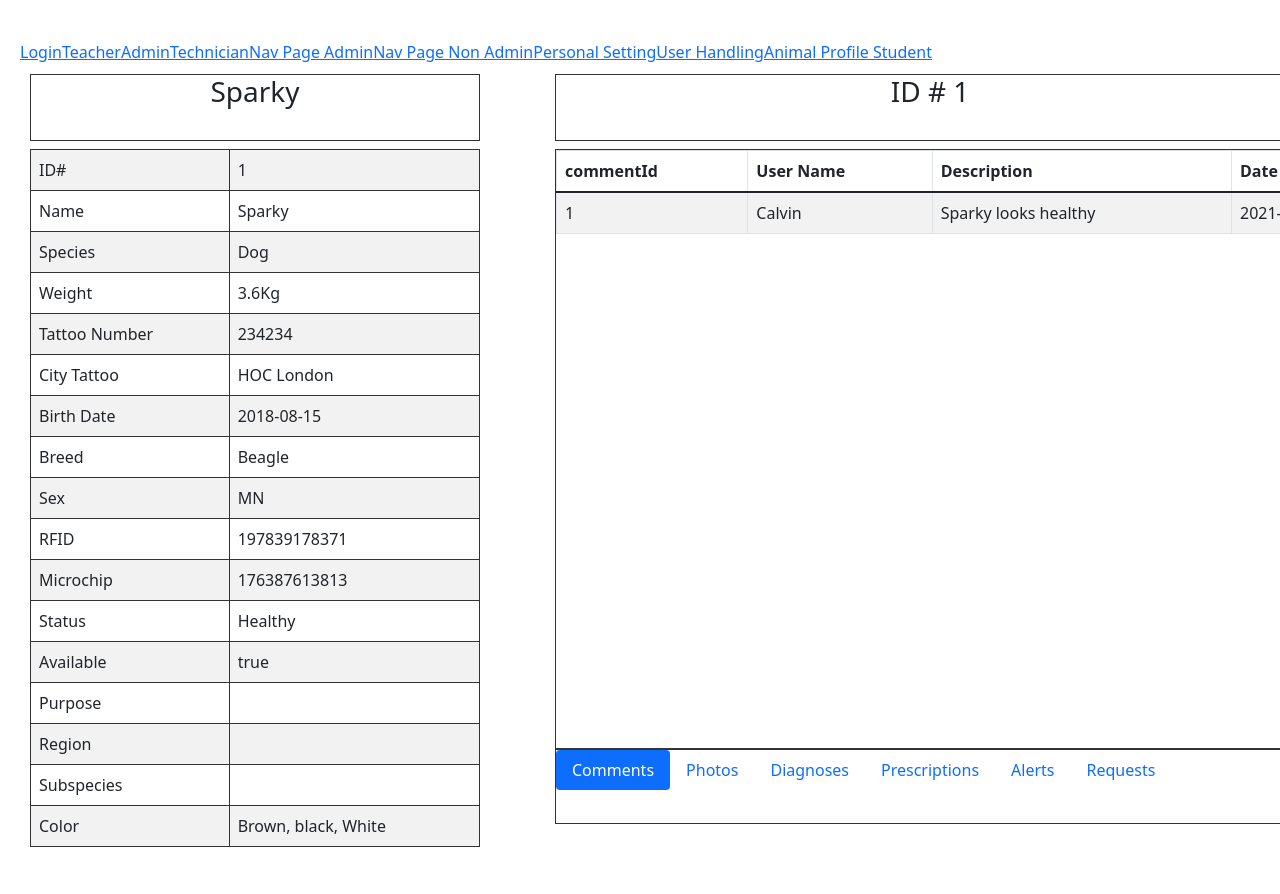
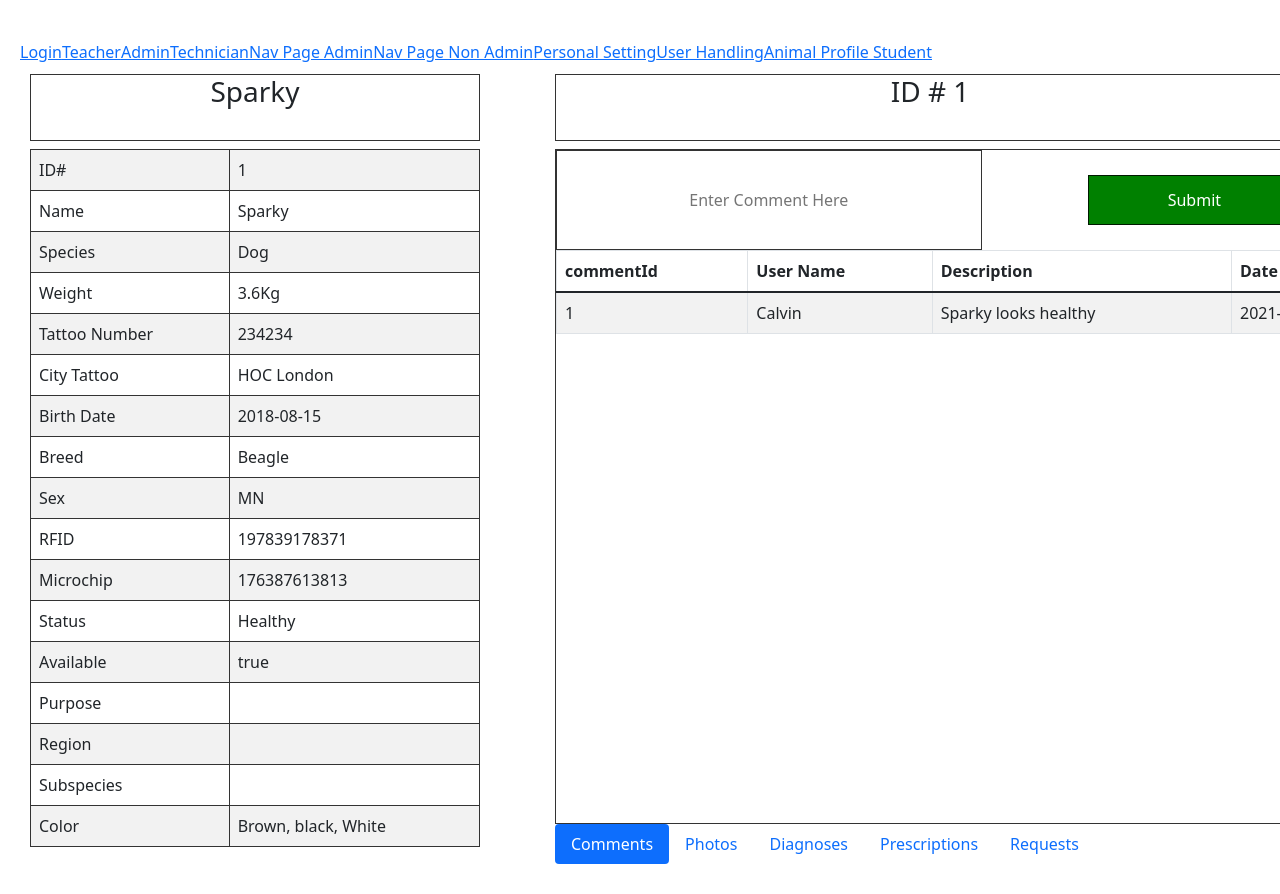
Before and after one commit to Nic-LAmarca/u-of-c-vet-med-app, a React (Create React App) app in the folder api607/src/main/ui/: page /animalprofilestudent in a window 1280 px wide. Shown: the top 894 px of the page. Before the commit the page ends 854 px from the top, so only its background shows below. Built offline with nearby package versions, Linux system fonts and the light colour scheme.

Commit message:
Front end for Student Animal Profile Screen.

```diff
--- a/api607/src/main/ui/src/AnimalProfileStudent.css
+++ b/api607/src/main/ui/src/AnimalProfileStudent.css
@@ -65,17 +65,64 @@
     border: 1px solid rgba(0, 0, 0, 0.8);
     text-align: justify;
     grid-column: 8/ span 10;
-    grid-row: 2/ span 8;
+    grid-row: 2/ span 9;
 
   }
 /*result Area toggles*/
   .AnimalP-grid-item7 {
+    display: inline-block;
+    border: none;
+
+    text-align: center;
+    grid-column: 8/span 10;
+    grid-row: 11;
+
+  }
+  .AnimalP-comment-item1{
+    height: 100px;
+    width: 50%;
     border: 1px solid rgba(0, 0, 0, 0.8);
     text-align: center;
-    grid-column: 8/span 10;
-    grid-row: 10;
+  }
 
-  }
+    .AnimalP-submit-item1{
+      height: 50px;
+      width: 25%;
+      float: center;
+      margin: 0 12.5%;
+      border: 1px solid rgba(0, 0, 0, 0.8);
+      text-align: center;
+      background: green;
+      color: white;
+    }
+
+    .AnimalP-photo-item1{
+      display: inline-block;
+      border: 1px solid rgba(0, 0, 0, 0.8);
+      text-align: center;
+      margin: 1% 1%;
+      width: 300px;
+      height: 300px;
+    }
+    .AnimalP-photo-item2{
+      display: inline-block;
+      border: 1px solid rgba(0, 0, 0, 0.8);
+      text-align: center;
+      margin: 1% 1%;
+      width: 300px;
+      height: 300px;
+    }
+
+    .AnimalP-photo-item3{
+      display: inline-block;
+      border: 1px solid rgba(0, 0, 0, 0.8);
+      text-align: center;
+      margin: 1% 1%;
+      width: 300px;
+      height: 300px;
+    }
+
+
 /*!**!*/
 /*  .AnimalP-grid-item8 {*/
 /*    !*border: 1px solid rgba(0, 0, 0, 0.8);*!*/
--- a/api607/src/main/ui/src/AnimalProfileStudent.js
+++ b/api607/src/main/ui/src/AnimalProfileStudent.js
@@ -109,16 +109,16 @@ export default function AnimalProfileStudentDashboard() {
                         <Nav.Link eventKey="fourth">Prescriptions</Nav.Link>
                     </Nav.Item>
                     <Nav.Item>
-                        <Nav.Link eventKey="fifth">Alerts</Nav.Link>
-                    </Nav.Item>
-                    <Nav.Item>
-                        <Nav.Link eventKey="sixth">Requests</Nav.Link>
+                        <Nav.Link eventKey="fifth">Requests</Nav.Link>
                     </Nav.Item>
                 </Nav>
                 </div>
                 <div className="AnimalP-grid-item6">
                     <Tab.Content >
                         <Tab.Pane eventKey="first">
+                        <input className="AnimalP-comment-item1" placeholder="Enter Comment Here"></input>
+                        <button className="AnimalP-submit-item1" type="submit">Submit</button>
+
                             <Table striped bordered hover className="AnimalP-grid-item100">
                                 <thead>
                                     <tr>
@@ -139,22 +139,21 @@ export default function AnimalProfileStudentDashboard() {
                             </Table>
                         </Tab.Pane>
                         <Tab.Pane eventKey="second">
+                            <h100 className="AnimalP-photo-item1">SparkyPhoto1.png</h100>
+                            <h101 className="AnimalP-photo-item2">SparkyPhoto2.png</h101>
+                            <h102 className="AnimalP-photo-item3">SparkyPhoto3.png</h102>
                         </Tab.Pane>
                         <Tab.Pane eventKey="third">
                             <Table striped bordered hover className="AnimalP-grid-item100">
                                 <thead>
                                     <tr>
-                                        <th scope="col">commentId</th>
-                                        <th scope="col">User Name</th>
-                                        <th scope="col">Description</th>
+                                        <th scope="col">Treatment</th>
                                         <th scope="col">Date</th>
                                     </tr>
                                 </thead>
                                 <tbody>
                                     <tr>
-                                        <td>1</td>
-                                        <td>Calvin</td>
-                                        <td>Sparky looks healthy</td>
+                                        <td>Physical Exam</td>
                                         <td>2021-11-24</td>
                                     </tr>
                                 </tbody>
@@ -164,9 +163,10 @@ export default function AnimalProfileStudentDashboard() {
                         <Table striped bordered hover className="AnimalP-grid-item100">
                             <thead>
                                 <tr>
-                                    <th scope="col">commentId</th>
+                                    <th scope="col">prescriptionId</th>
                                     <th scope="col">User Name</th>
-                                    <th scope="col">Description</th>
+                                    <th scope="col">Drug Name</th>
+                                    <th scope="col">Instructions</th>
                                     <th scope="col">Date</th>
                                 </tr>
                             </thead>
@@ -174,8 +174,9 @@ export default function AnimalProfileStudentDashboard() {
                                 <tr>
                                     <td>1</td>
                                     <td>Calvin</td>
-                                    <td>Sparky looks healthy</td>
-                                    <td>2021-11-24</td>
+                                    <td>Advil</td>
+                                    <td>Take 2 every 4 hours</td>
+                                    <td>2021-10-10</td>
                                 </tr>
                             </tbody>
                         </Table>
@@ -184,38 +185,20 @@ export default function AnimalProfileStudentDashboard() {
                         <Table striped bordered hover className="AnimalP-grid-item100">
                             <thead>
                                 <tr>
-                                    <th scope="col">commentId</th>
-                                    <th scope="col">User Name</th>
-                                    <th scope="col">Description</th>
-                                    <th scope="col">Date</th>
+                                    <th scope="col">requestId</th>
+                                    <th scope="col">adminApproved</th>
+                                    <th scope="col">technicianApproved</th>
+                                    <th scope="col">Complete</th>
+                                    <th scope="col">Successful</th>
                                 </tr>
                             </thead>
                             <tbody>
                                 <tr>
                                     <td>1</td>
-                                    <td>Calvin</td>
-                                    <td>Sparky looks healthy</td>
-                                    <td>2021-11-24</td>
-                                </tr>
-                            </tbody>
-                        </Table>
-                    </Tab.Pane>
-                    <Tab.Pane eventKey="sixth">
-                        <Table striped bordered hover className="AnimalP-grid-item100">
-                            <thead>
-                                <tr>
-                                    <th scope="col">commentId</th>
-                                    <th scope="col">User Name</th>
-                                    <th scope="col">Description</th>
-                                    <th scope="col">Date</th>
-                                </tr>
-                            </thead>
-                            <tbody>
-                                <tr>
-                                    <td>1</td>
-                                    <td>Calvin</td>
-                                    <td>Sparky looks healthy</td>
-                                    <td>2021-11-24</td>
+                                    <td>false</td>
+                                    <td>false</td>
+                                    <td>false</td>
+                                    <td>false</td>
                                 </tr>
                             </tbody>
                         </Table>
```
